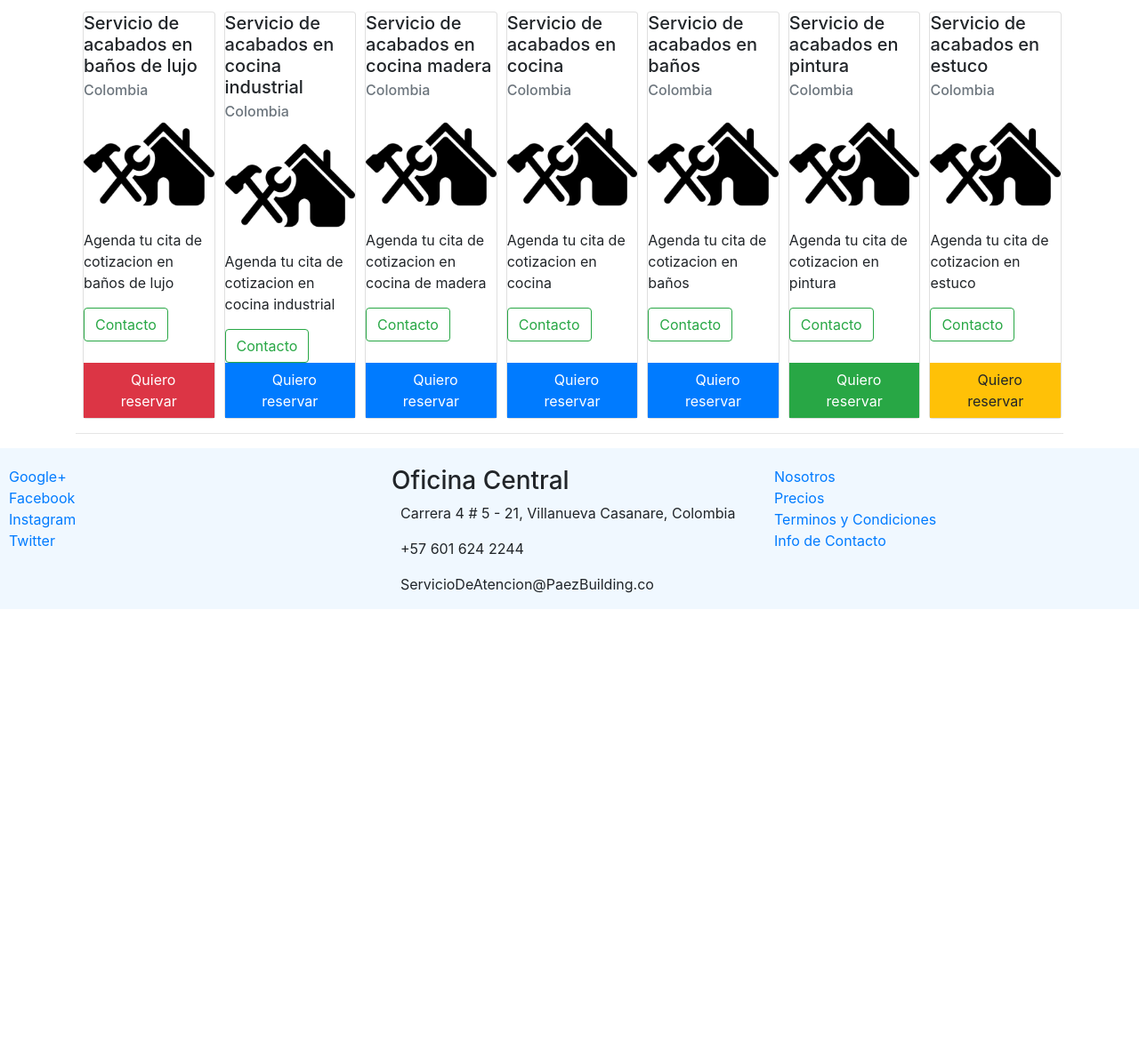
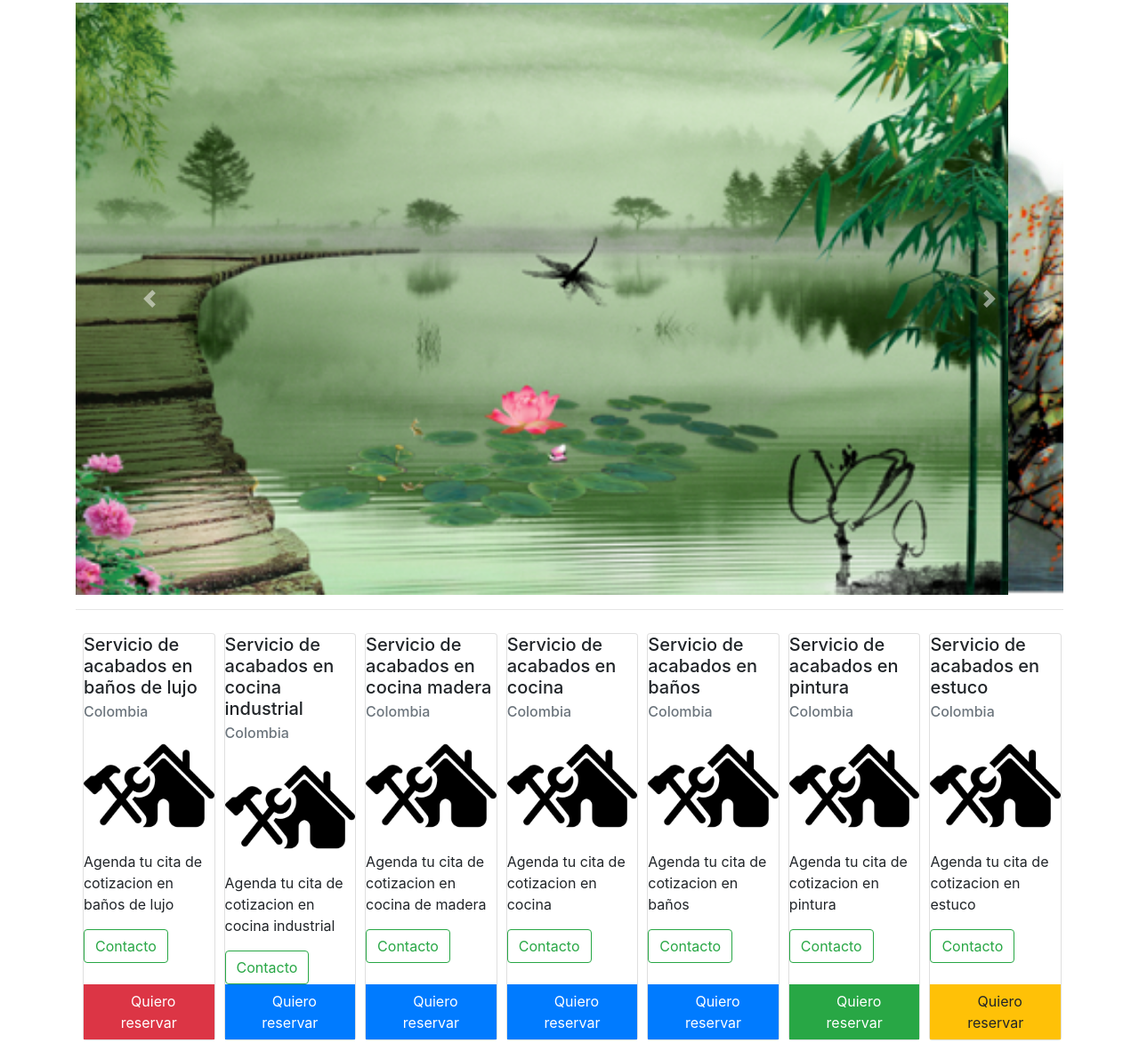
Before and after one commit to catwilo/Web, a website: page index.html in a window 1280 px wide. Shown: the part 863-2036 px from the top of the page at 89% size. Before the commit the page ends 1548 px from the top, so only its background shows below. Drawn offline with nearby package versions, Linux system fonts and the light colour scheme; a web font is replaced by a local one.

Commit message:
Agregue carousel y corregi lentitud de cambio de imagenes bajando tamano de imagenes

```diff
--- a/css/main.css
+++ b/css/main.css
@@ -6,7 +6,6 @@
 .img-titulo {
     width: 800px;
 }
-
 .reserva {
     flex: 1 100px;
     margin: 10px 2px 0px 2px;
@@ -37,6 +36,6 @@ footer {
     padding-right: 10px;
 }
 
-.tab-content{
+.tab-content {
     padding-top: 30px;
 }
--- a/index.html
+++ b/index.html
@@ -4,11 +4,10 @@
 <head>
     <meta charset="utf-8">
     <meta name="viewport" content="width=device-width, initial-scale=1">
-    <title>Empresa Obranca</title>
+    <title>Mejores en obra blanca</title>
     <link href="node_modules/bootstrap/dist/css/bootstrap.min.css" rel="stylesheet">
     <link href="css/main.css" rel="stylesheet">
     <link href="node_modules/open-iconic/font/css/open-iconic-bootstrap.min.css" rel="stylesheet">
-
 </head>
 
 <body>
@@ -36,7 +35,6 @@
                 </li>
                 </li>
             </ul>
-
         </div>
     </nav>
     <div class="jumbotron">
@@ -65,8 +63,8 @@
             <div class="col-sm-4 collapse multi-collapse" id="descripcion">
                 <p>
                     <h3>Descripcion</h3>
-                    <p>Los mejores constructores de acabados, tales como; estuco, pintura, baños, cocina,
-                        cableado eléctrico, y demás material</p>
+                    <p>Los mejores constructores de acabados, tales como; estuco, pintura, baños, cocina, cableado
+                        eléctrico, y demás material</p>
                 </p>
             </div>
             <div class="col-sm-4 collapse multi-collapse" id="mision">
@@ -83,6 +81,34 @@
             </div>
         </div>
         <hr>
+        <div id="carouselControls" class="carousel slide" data-ride="carousel">
+            <div class="carousel-inner">
+                <div class="carousel-item active">
+                    <img class="d-block w-100" src="images/1.png" alt="Primer slide">
+                </div>
+                <div class="carousel-item">
+                    <img class=" d-block w-100" src="images/2.png" alt="Segundo slide">
+                </div>
+                <div class="carousel-item">
+                    <img class=" d-block w-100" src="images/3.png" alt="Tercer slide">
+                </div>
+                <a class="carousel-control-prev" href="#carouselControls" role="button" data-slide="prev">
+                    <span class="carousel-control-prev-icon" aria-hidden="true">
+                    </span>
+                    <span class="sr-only">
+                        Anterior
+                    </span>
+                </a>
+                <a class="carousel-control-next" href="#carouselControls" role="button" data-slide="next">
+                    <span class="carousel-control-next-icon" aria-hidden="true">
+                    </span>
+                    <span class="sr-only">
+                        Siguiente
+                    </span>
+                </a>
+            </div>
+        </div>
+        <hr>
         <div class="d-flex flex-wrap flex-row-reverse">
             <div class="card reserva d-flex flex-column  ml-2">
                 <div class="card-body">
@@ -95,9 +121,9 @@
                         data-target="#contacto"></span>Contacto</button>
                 </div>
                 <div>
-                    <button class="btn reservboton btn-warning"><span class="oi oi-fire"></span>Quiero
-                        reservar</button>
-
+                    <button class="btn reservboton btn-warning" data-toggle="popover"
+                        data-content="Consulta nuestras Promociones" data-placement="top" title="Promociones"><span
+                            class="oi oi-fire"></span>Quiero reservar</button>
                 </div>
             </div>
             <div class="card reserva d-flex flex-column  ml-2">
@@ -111,8 +137,9 @@
                         data-target="#contacto"></span>Contacto</button>
                 </div>
                 <div>
-                    <button class="btn reservboton btn-success"><span class="oi oi-fire"></span>Quiero
-                        reservar</button>
+                    <button class="btn reservboton btn-success" data-toggle="popover"
+                        data-content="Consulta nuestras Promociones" data-placement="top" title="Promociones"><span
+                            class="oi oi-fire"></span>Quiero reservar</button>
                 </div>
             </div>
             <div class="card reserva d-flex flex-column  ml-2">
@@ -126,7 +153,9 @@
                         data-target="#contacto"></span>Contacto</button>
                 </div>
                 <div>
-                    <button class="btn reservboton btn-primary"><span class="oi oi-fire"></span>Quiero reservar</button>
+                    <button class="btn reservboton btn-primary" data-toggle="popover"
+                        data-content="Consulta nuestras Promociones" data-placement="top" title="Promociones"><span
+                            class="oi oi-fire"></span>Quiero reservar</button>
                 </div>
             </div>
             <div class="card reserva d-flex flex-column  ml-2">
@@ -140,8 +169,9 @@
                         data-target="#contacto"></span>Contacto</button>
                 </div>
                 <div>
-                    <button class="btn reservboton btn-primary"><span class="oi oi-fire"></span>Quiero
-                        reservar</button>
+                    <button class="btn reservboton btn-primary" data-toggle="popover"
+                        data-content="Consulta nuestras Promociones" data-placement="top" title="Promociones"><span
+                            class="oi oi-fire"></span>Quiero reservar</button>
                 </div>
             </div>
             <div class="card reserva d-flex flex-column  ml-2">
@@ -156,9 +186,9 @@
                         data-target="#contacto"></span>Contacto</button>
                 </div>
                 <div>
-                    <button class="btn reservboton btn-primary"><span class="oi oi-fire"></span>Quiero
-                        reservar</button>
-
+                    <button class="btn reservboton btn-primary" data-toggle="popover"
+                        data-content="Consulta nuestras Promociones" data-placement="top" title="Promociones"><span
+                            class="oi oi-fire"></span>Quiero reservar</button>
                 </div>
             </div>
             <div class="card reserva d-flex flex-column  ml-2">
@@ -173,8 +203,9 @@
                         data-target="#contacto"></span>Contacto</button>
                 </div>
                 <div>
-                    <button class="btn reservboton btn-primary"><span class="oi oi-fire"></span>Quiero
-                        reservar</button>
+                    <button class="btn reservboton btn-primary" data-toggle="popover"
+                        data-content="Consulta nuestras Promociones" data-placement="top" title="Promociones"><span
+                            class="oi oi-fire"></span>Quiero reservar</button>
                 </div>
             </div>
             <div class="card reserva d-flex flex-column  ml-2">
@@ -189,8 +220,9 @@
                         data-target="#contacto"></span>Contacto</button>
                 </div>
                 <div>
-                    <button class="btn reservboton btn-danger"><span class="oi oi-fire"></span>Quiero
-                        reservar</button>
+                    <button class="btn reservboton btn-danger" data-toggle="popover"
+                        data-content="Consulta nuestras Promociones" data-placement="top" title="Promociones"><span
+                            class="oi oi-fire"></span>Quiero reservar</button>
                 </div>
             </div>
         </div>
@@ -224,9 +256,6 @@
                 </div>
             </div>
         </div>
-
-
-
     </div>
     <footer>
         <div class="row">
@@ -252,17 +281,20 @@
                 <a href="https://www.twitter.com">Info de Contacto</a></div>
         </div>
     </footer>
-
     <script src="node_modules/jquery/dist/jquery.min.js"></script>
     <!-- Tooltips rely on the 3rd party library Popper for positioning. You must include popper.min.js before bootstrap.js or use bootstrap.bundle.min.js / bootstrap.bundle.js which contains Popper in order for tooltips to work!-->
     <!--<script src="node_modules/popper.js/dist/popper.min.js"></script>-->
     <script src="node_modules/bootstrap/dist/js/bootstrap.bundle.min.js"></script>
+    <!--carrusel no lee interbalo en script-->
     <script>
         $(function () {
+            $('.carousel').carousel({
+                interval: 1000
+            })
             $('[data-toggle="tooltip"]').tooltip();
+            $('[data-toggle="popover"]').popover();
         });
     </script>
-
 </body>
 
 </html>
```
Also changed, not shown: images/1.png (added), images/2.png (added), images/3.png (added).
